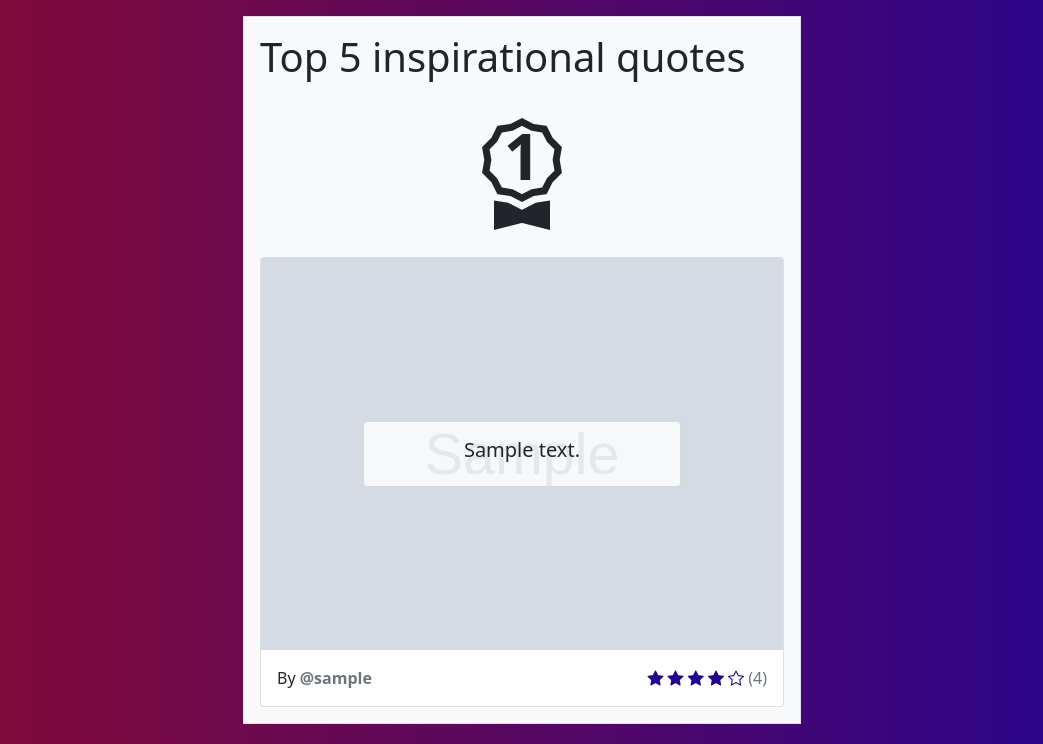
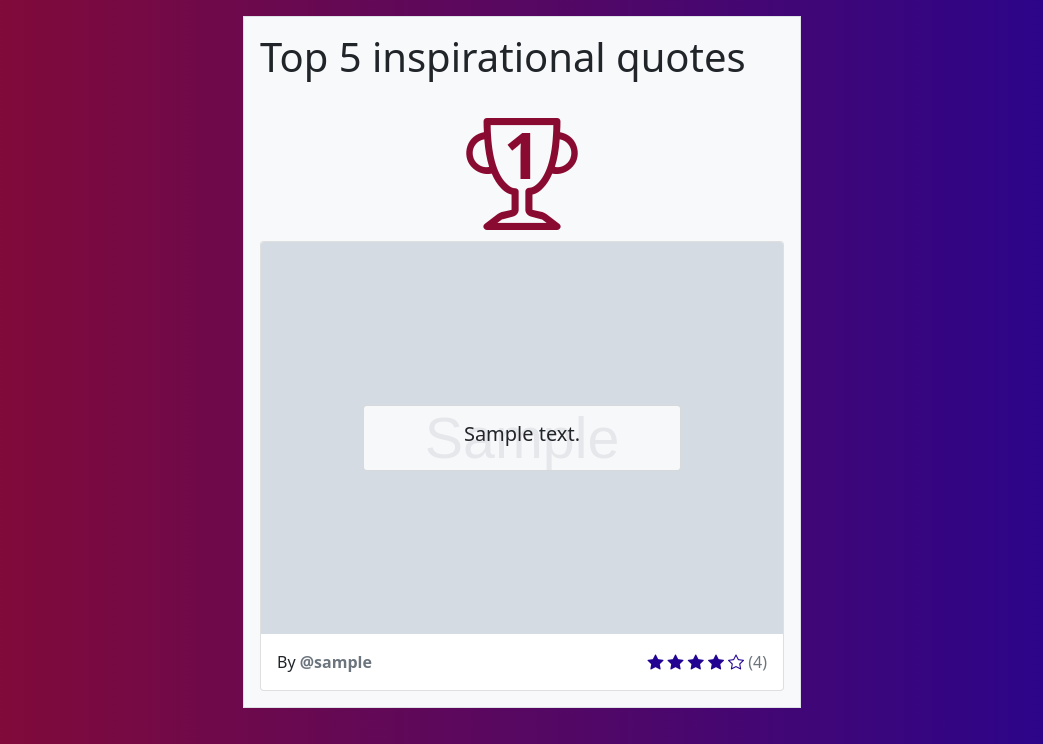
Before and after one commit to phigames/ld48, a Django app: page /leaderboard/ in a window 1280 px wide. Shown: the part 56-800 px from the top of the page, without its empty margins (118-1161 px from the left). Run offline with Django 3.2, Linux system fonts and the light colour scheme; tables that the repository leaves empty hold one stand-in row (values such as "Sample post"); grey boxes marked "Sample" are stand-in pictures; parts of the project's set-up code (start-up, migrations or seed data) failed here and were passed over; some libraries are stand-ins or nearby versions.

Commit message:
improve leaderboard and ratings

```diff
--- a/ld48/static/ld48/css/style.css
+++ b/ld48/static/ld48/css/style.css
@@ -81,3 +81,19 @@ img {
   background-color: #fff;
   animation: loader-inner 2s infinite ease-in;
 }
+
+.leaderboard-award {
+  color: rgb(138, 11, 49);
+  position: relative;
+  text-align: center;
+  height: 9.5rem;
+  z-index: 100;
+}
+
+.leaderboard-award-mini {
+  color: rgb(138, 11, 49);
+  position: relative;
+  text-align: center;
+  height: 5.5rem;
+  z-index: 100;
+}
--- a/ld48/static/ld48/js/home.js
+++ b/ld48/static/ld48/js/home.js
@@ -12,7 +12,6 @@ function register() {
       location.reload();
     })
     .catch(function (error) {
-      console.log(error);
       $("#register-error").text(error.response.data);
     });
 }
--- a/ld48/static/ld48/js/new.js
+++ b/ld48/static/ld48/js/new.js
@@ -8,7 +8,6 @@ function submit() {
     words.push(wordAlternativeSelect.innerText);
   }
   const image = $(`#img_unsplash`).attr("src")
-  console.log(image)
   axios
     .post("/new/", {
       words: words,
--- a/ld48/static/ld48/js/ratings.js
+++ b/ld48/static/ld48/js/ratings.js
@@ -21,9 +21,8 @@ for (const starRating of starRatings) {
     }
   }
   $(`.rating-star[data-post-id='${id}']`).on("click", function (event) {
-    console.log('click')
+    event.preventDefault();
     if (!isLoggedIn() || starRating.dataset.postUsername == getUsername()) {
-      console.log('not allowed');
       return;
     }
     const value = event.target.dataset.ratingStarValue;
--- a/ld48/templates/ld48/base.html
+++ b/ld48/templates/ld48/base.html
@@ -57,10 +57,10 @@
                 $("#register-nav-item").css("display", "none");
                 $("#new-nav-item").css("display", "block");
                 const postsUrl = $("#posts-link").attr("href") + "posts/" + localStorage.getItem("username") + "/"
-                $("#posts-link").attr("href", postsUrl)
+                $("#posts-link").attr("href", postsUrl);
+                $("#posts-link").text(`${getUsername()}'s posts`);
                 $("#posts-nav-item").css("display", "block");
             }
-
         </script>
         <script src="{% static 'ld48/js/ratings.js' %}"></script>
         {% block scripts %}{% endblock scripts %}
--- a/ld48/templates/ld48/leaderboard.html
+++ b/ld48/templates/ld48/leaderboard.html
@@ -8,16 +8,18 @@
     <div class="row gy-3">
         {% for post in posts %}
             {% if forloop.counter == 1 %}
-                <div class="col-12 position-relative text-center">
-                    <i class="bi bi-award" style="font-size: 7rem"></i>
-                    <div class="position-absolute fw-bold" style="left: calc(50% - 5rem); width: 10rem; top: 1.2rem; font-size: 4rem">{{ forloop.counter }}</div>
+                <div class="col-12">
+                    <div class="leaderboard-award">
+                        <i class="bi bi-trophy" style="font-size: 7rem"></i>
+                        <div class="position-absolute fw-bold" style="left: calc(50% - 5rem); width: 10rem; top: 1.1rem; font-size: 4rem">{{ forloop.counter }}</div>
+                    </div>
                     {% show_post post %}
                 </div>
             {% else %}
                 <div class="col-6">
-                    <div class="position-relative text-center">
-                        <i class="bi bi-award" style="font-size: 4rem"></i>
-                        <div class="position-absolute fw-bold" style="left: calc(50% - 5rem); width: 10rem; top: 1.0rem; font-size: 2rem">{{ forloop.counter }}</div>
+                    <div class="leaderboard-award-mini">
+                        <i class="bi bi-trophy" style="font-size: 4rem"></i>
+                        <div class="position-absolute fw-bold" style="left: calc(50% - 5rem); width: 10rem; top: 0.8rem; font-size: 2rem">{{ forloop.counter }}</div>
                     </div>
                     {% show_minipost post %}
                 </div>
--- a/ld48/templates/ld48/star_rating.html
+++ b/ld48/templates/ld48/star_rating.html
@@ -2,6 +2,6 @@
 
 <div class="d-inline star-rating" {% if editable %}data-post-id="{{ post.id }}" data-post-username="{{ post.username }}"{% endif %}>
     {% for i in 5|times %}
-        <a class="bi bi-star{% if i <= post.average_rating %}-fill{% endif %} rating-star" {% if editable %}data-post-id="{{ post.id }}" data-rating-star-value="{{ i }}"{% endif %}></a>
+        <a href="#" class="bi bi-star{% if i <= post.average_rating %}-fill{% endif %} rating-star" {% if editable %}data-post-id="{{ post.id }}" data-rating-star-value="{{ i }}"{% endif %}></a>
     {% endfor %}
 </div>
--- a/ld48/views.py
+++ b/ld48/views.py
@@ -90,7 +90,7 @@ def posts(request: HttpRequest, username: str):
 @require_http_methods(["GET"])
 @ensure_csrf_cookie
 def leaderboard(request: HttpRequest):
-    posts = models.Post.objects.order_by("-average_rating")[:5]
+    posts = models.Post.objects.order_by("-average_rating", "-n_ratings")[:5]
     context = {
         "posts": posts,
     }
```
